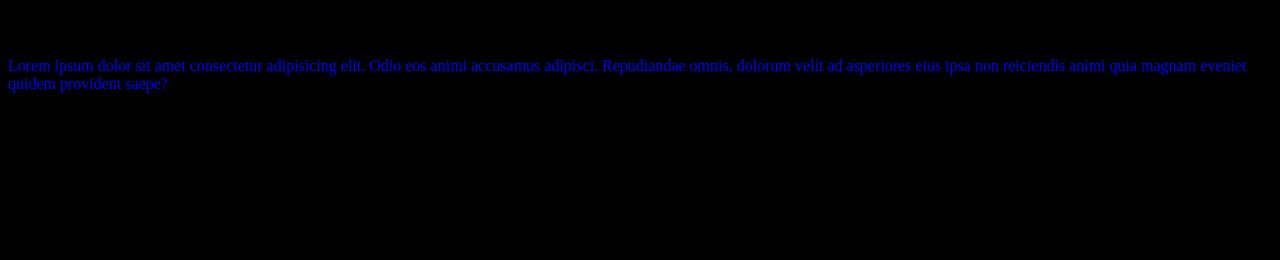
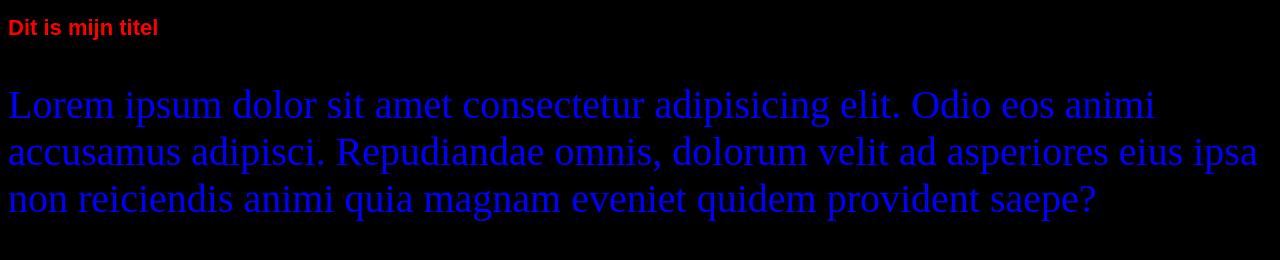
Before and after one commit to NataliaGolubeva/git-tutorial, a plain HTML site: page index.html in a window 1280 px wide. Drawn offline with Linux system fonts and the light colour scheme.

Commit message:
updated paragraph

```diff
--- a/css/style.css
+++ b/css/style.css
@@ -2,14 +2,12 @@ body {
   background-color: #000;
 }
 h1 {
-<<<<<<< HEAD
   color: orange;
   font-size: 22px;
-=======
   color: red;
   font-family: arial;
->>>>>>> bb55efb0aab4e2a970e996f574ec288edcd2743a
 }
 p {
   color: blue;
+  font-size: 40px;
 }
```
